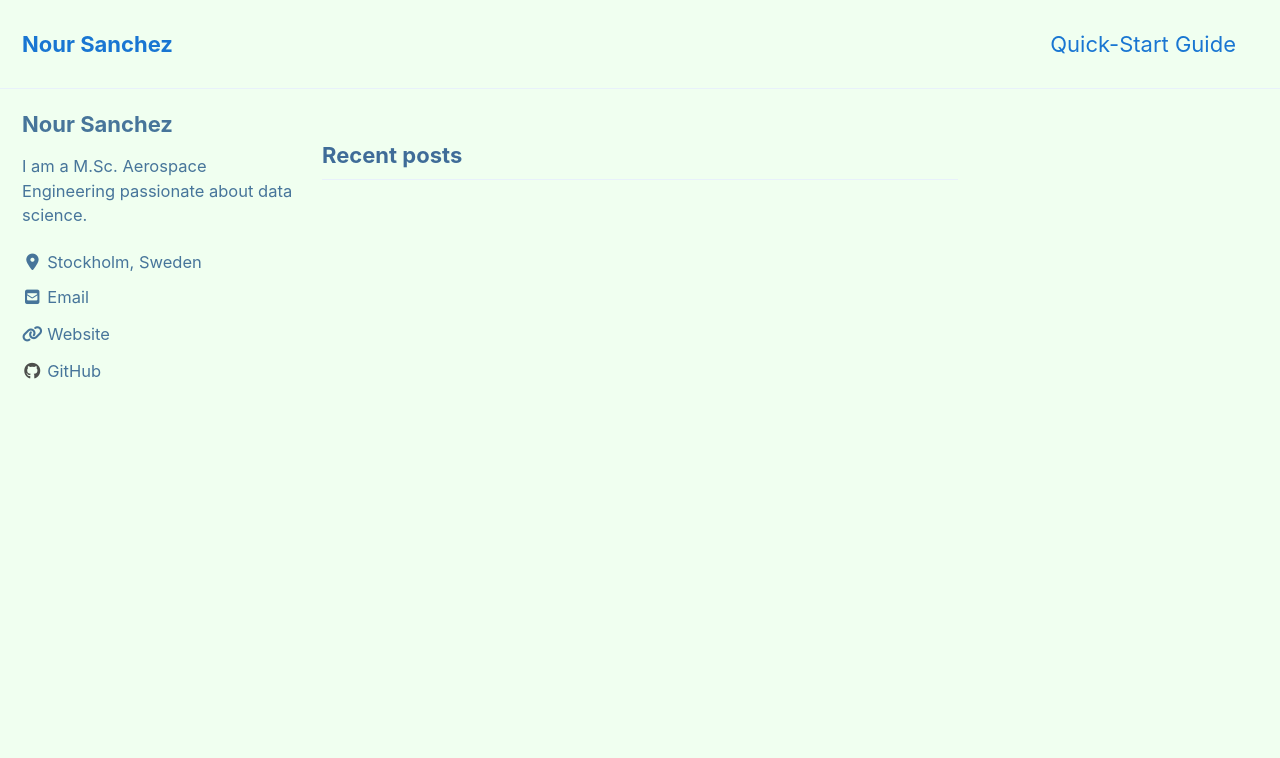
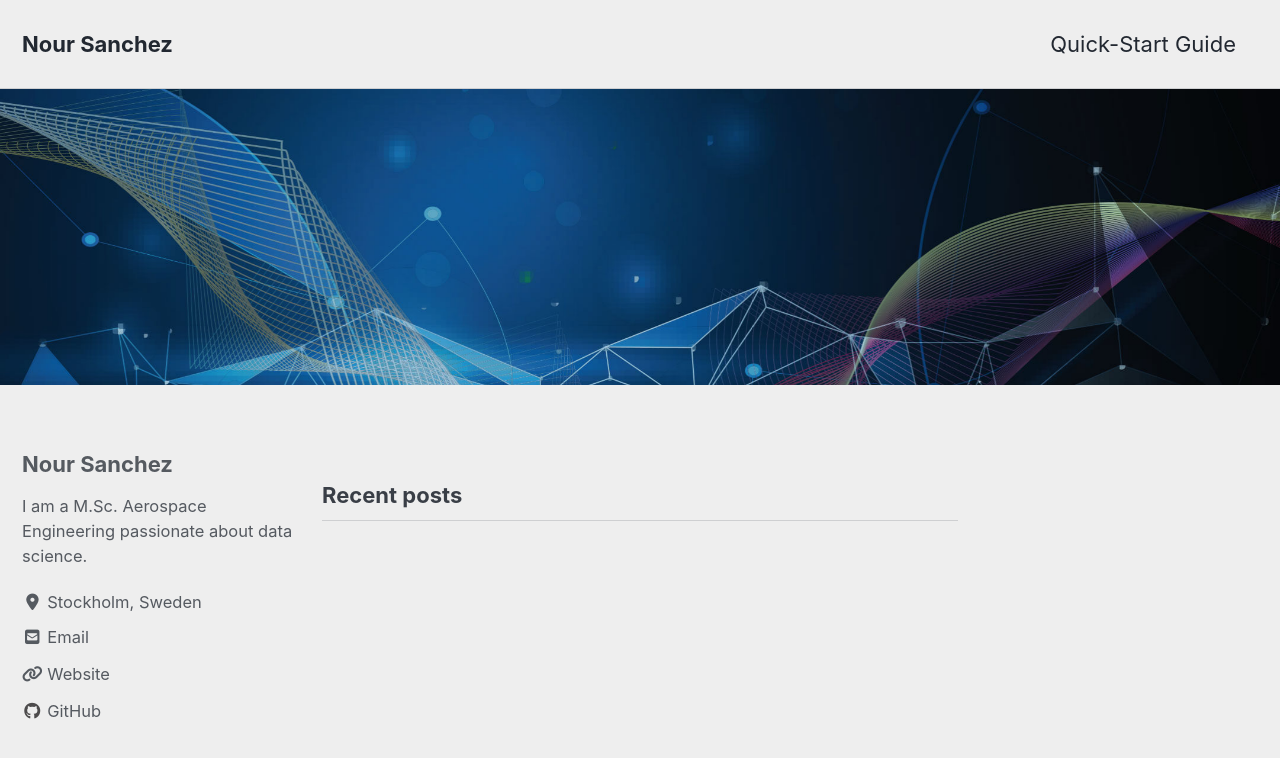
Before and after one commit to noursan/noursan.github.io, a Jekyll site: the page built from index.html, in a window 1280 px wide and 900 px high. Shown: the top 758 px of the window. Built offline with Jekyll 4.4.1, drawn with Linux system fonts in a browser that asks for light colours; cached includes are drawn as plain includes; nearby versions of some CDN libraries; the list of posts is cut into pages by our own code.

Commit message:
Add banner and change theme

```diff
--- a/_config.yml
+++ b/_config.yml
@@ -12,7 +12,7 @@
 
 # theme                  : "minimal-mistakes-jekyll"
 # remote_theme           : "mmistakes/minimal-mistakes"
-minimal_mistakes_skin    : "aqua" # "air", "aqua", "contrast", "dark", "dirt", "neon", "mint", "plum", "sunrise"
+minimal_mistakes_skin    : "air" # "air", "aqua", "contrast", "dark", "dirt", "neon", "mint", "plum", "sunrise"
 
 # Site Settings
 locale                   : "en-US"
--- a/index.html
+++ b/index.html
@@ -1,4 +1,6 @@
 ---
 layout: home
 author_profile: true
+header:
+  image: "/images/banner.jpg"
 ---
```
